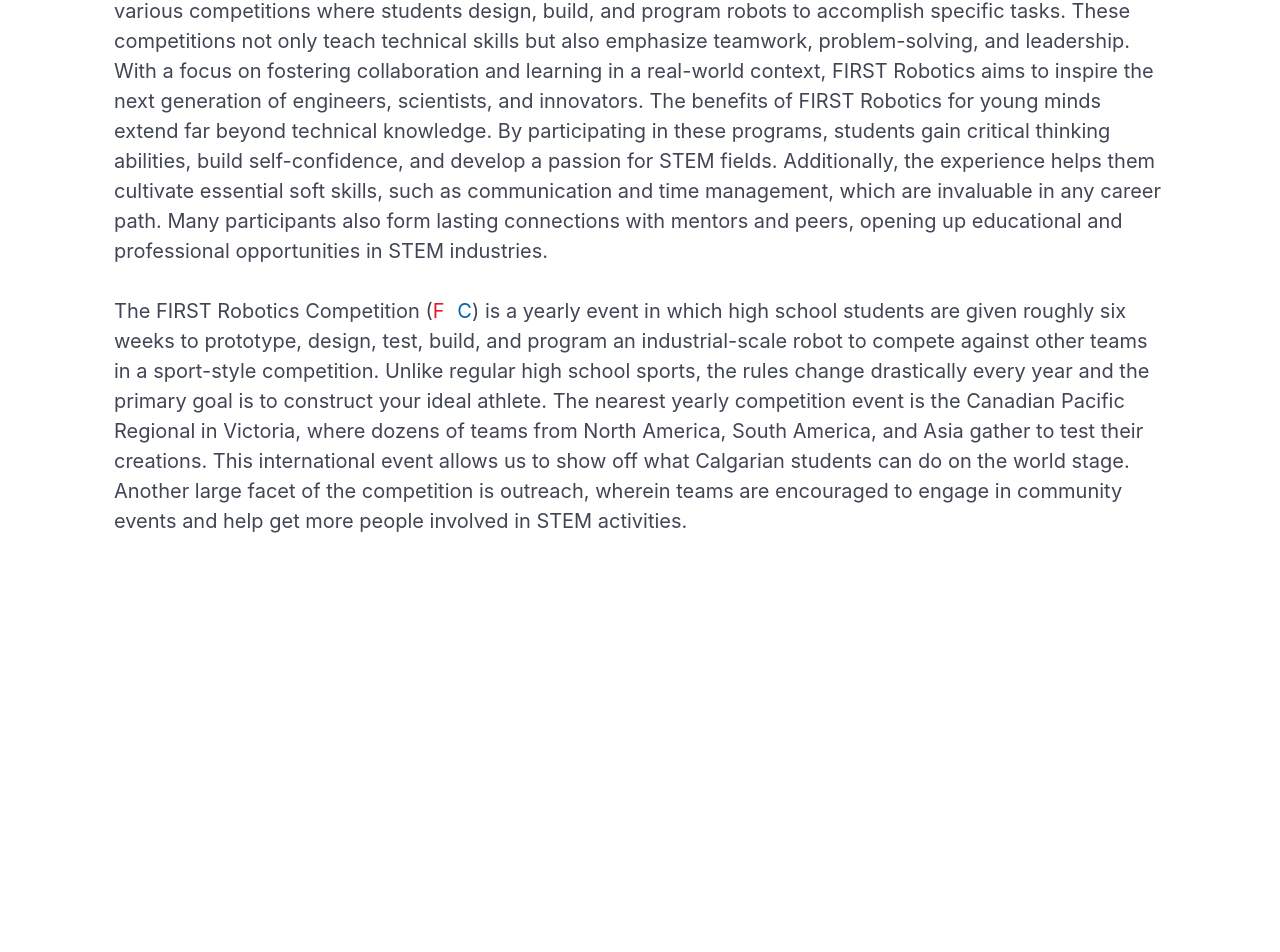
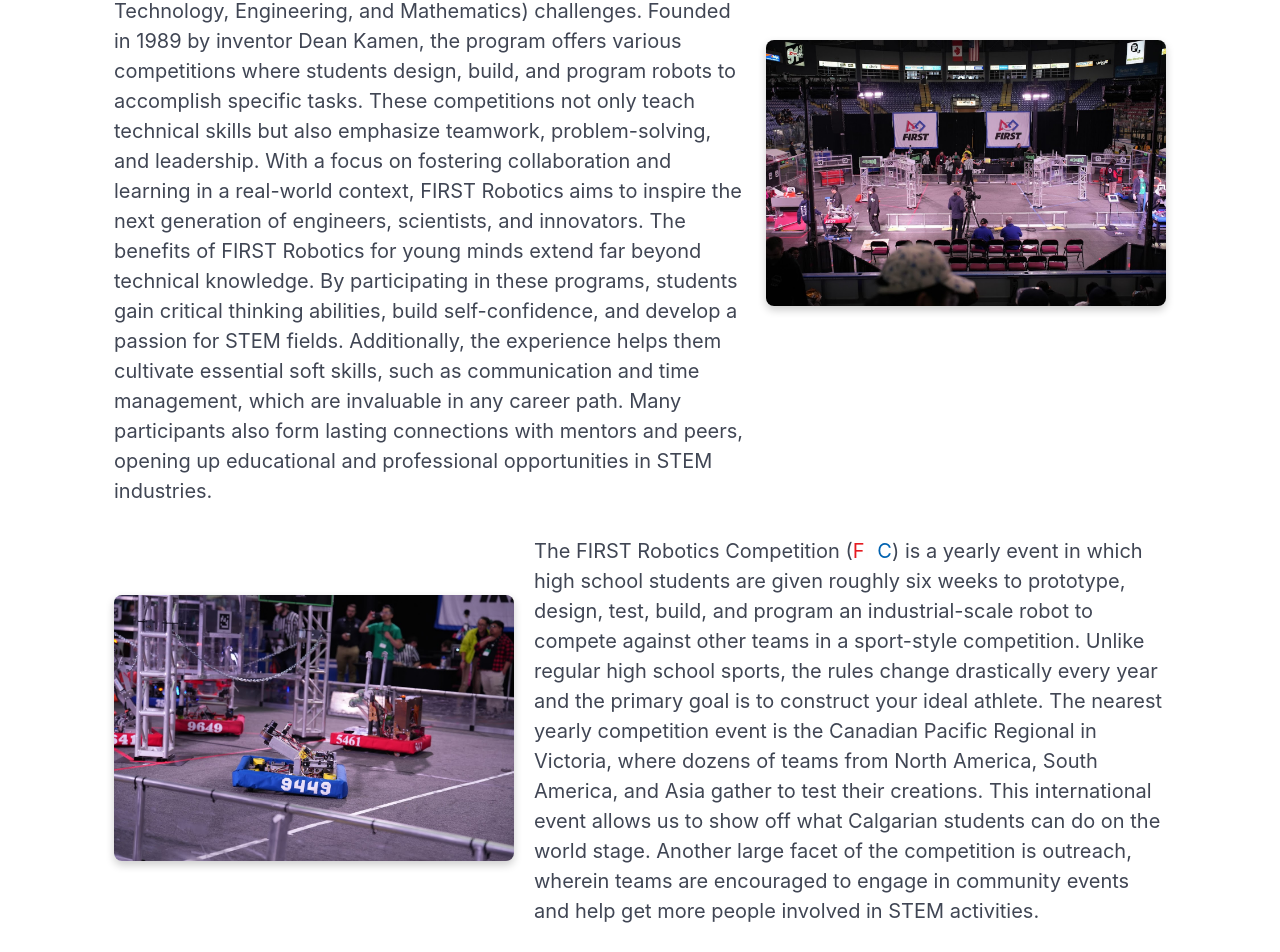
Before and after one commit to TheHiveFIRST/TheHiveWebsite, a React (Create React App) app in the folder frontend/: page /aboutus in a window 1280 px wide. Shown: the part 2316-3268 px from the top of the page. Before the commit the page ends 2950 px from the top, so only its background shows below. Built offline with nearby package versions, Linux system fonts and the light colour scheme; a web font is replaced by a local one.

Commit message:
Added pictures and styles!

```diff
--- a/frontend/src/components/AboutUs.css
+++ b/frontend/src/components/AboutUs.css
@@ -73,7 +73,7 @@
   .mt-5 {
     margin-top: 2rem; /* Spacing utility class */
   }
-  .teamName {
+  .astitle {
     font-size: 18mm ;
   }
   .about {
@@ -109,3 +109,52 @@
     gap: 30px; /* Space between the image and text */
     flex-wrap: wrap; /* Allow wrapping to prevent shrinkage */
   }
+  .frc-section {
+    display: flex;
+    flex-direction: column; /* Stack text and image container */
+    align-items: center;
+    justify-content: center;
+    padding: 50px;
+  }
+
+  .frc-content {
+    display: flex;
+    align-items: center; /* Align text and image vertically */
+    justify-content: space-between; /* Create space between text and image */
+    gap: 20px; /* Space between the text and image */
+    max-width: 1200px; /* Limit the overall width */
+  }
+
+  .frc-text {
+    flex: 1; /* Let the text take up available space */
+    text-align: left; /* Align text to the left */
+  }
+
+  .first-image-container {
+    flex-shrink: 0; /* Prevent the image from shrinking */
+    max-width: 400px; /* Set a maximum width for the image */
+  }
+
+  .first-image {
+    width: 100%; /* Make the image fill its container */
+    height: auto; /* Maintain the aspect ratio */
+    border-radius: 8px; /* Optional: rounded corners */
+    box-shadow: 0 4px 8px rgba(0, 0, 0, 0.2); /* Add a shadow for depth */
+  }
+  .frc-image-container {
+    flex-shrink: 0; /* Prevent the image from shrinking */
+    max-width: 400px; /* Set a maximum width for the image */
+  }
+
+  .frc-image {
+    width: 100%; /* Make the image fill its container */
+    height: auto; /* Maintain the aspect ratio */
+    border-radius: 8px; /* Optional: rounded corners */
+    box-shadow: 0 4px 8px rgba(0, 0, 0, 0.2); /* Add a shadow for depth */
+  }
+
+  .frc-bottom-text {
+    margin-top: 20px; /* Add space between the image and bottom text */
+    text-align: left; /* Align bottom text to the left */
+    max-width: 1200px; /* Limit the width of the bottom text */
+  }
--- a/frontend/src/components/AboutUs.js
+++ b/frontend/src/components/AboutUs.js
@@ -9,7 +9,8 @@
 import Blarhaj from './Assets/Static Icons/Blarhaj.png';
 import TeamRaining from './Assets/Static Icons/TeamRaining.png';
 import BeeWensieFar from './Assets/Static Icons/BeeWensieFar.png';
-
+import MultiRobots from './Assets/Static Icons/MultipleRobots.png';
+import First from './Assets/Static Icons/First.png'
 
 
 
@@ -35,7 +36,7 @@
   return (
     <div>
       <section className='title-section'>
-        <h1 className='title teamName'>
+        <h1 className='title astitle'>
           <span className='about'>About </span>
           <span className='us'>Us</span>
         </h1>
@@ -59,12 +60,31 @@
       </section>
       <h1 className='title'>What is <span className='F'>First </span><span className='R'>Robotics </span><span className='C'>Competition?</span></h1>
       <section id='frc' className='frc-section'>
-        <h1 className='is-size-5'>Ok, now you know more about us, but what is <span className='F'>F</span><span className='R'>R</span><span className='C'>C</span>?
-        <br></br><br></br><span className='F'>F</span><span className='R'>R</span><span className='C'>C</span> is hosted by FIRST, so let's start there. FIRST Robotics is an international organization that fosters innovation and creativity in young students by engaging them in hands-on STEM (Science, Technology, Engineering, and Mathematics) challenges. Founded in 1989 by inventor Dean Kamen, the program offers various competitions where students design, build, and program robots to accomplish specific tasks. These competitions not only teach technical skills but also emphasize teamwork, problem-solving, and leadership. With a focus on fostering collaboration and learning in a real-world context, FIRST Robotics aims to inspire the next generation of engineers, scientists, and innovators.
-        The benefits of FIRST Robotics for young minds extend far beyond technical knowledge. By participating in these programs, students gain critical thinking abilities, build self-confidence, and develop a passion for STEM fields. Additionally, the experience helps them cultivate essential soft skills, such as communication and time management, which are invaluable in any career path. Many participants also form lasting connections with mentors and peers, opening up educational and professional opportunities in STEM industries.
-        <br></br><br></br>
-        The FIRST Robotics Competition (<span className='F'>F</span><span className='R'>R</span><span className='C'>C</span>) is a yearly event in which high school students are given roughly six weeks to prototype, design, test, build, and program an industrial-scale robot to compete against other teams in a sport-style competition. Unlike regular high school sports, the rules change drastically every year and the primary goal is to construct your ideal athlete. The nearest yearly competition event is the Canadian Pacific Regional in Victoria, where dozens of teams from North America, South America, and Asia gather to test their creations. This international event allows us to show off what Calgarian students can do on the world stage. Another large facet of the competition is outreach, wherein teams are encouraged to engage in community events and help get more people involved in STEM activities.
-        </h1>
+        <div className='frc-content'>
+            <div className='frc-text'>
+                <h1 className='is-size-5'>
+                    Ok, now you know more about us, but what is <span className='F'>F</span><span className='R'>R</span><span className='C'>C</span>?
+                    <br /><br />
+                    <span className='F'>F</span><span className='R'>R</span><span className='C'>C</span> is hosted by FIRST, so let's start there. FIRST Robotics is an international organization that fosters innovation and creativity in young students by engaging them in hands-on STEM (Science, Technology, Engineering, and Mathematics) challenges. Founded in 1989 by inventor Dean Kamen, the program offers various competitions where students design, build, and program robots to accomplish specific tasks. These competitions not only teach technical skills but also emphasize teamwork, problem-solving, and leadership. With a focus on fostering collaboration and learning in a real-world context, FIRST Robotics aims to inspire the next generation of engineers, scientists, and innovators. The benefits of FIRST Robotics for young minds extend far beyond technical knowledge. By participating in these programs, students gain critical thinking abilities, build self-confidence, and develop a passion for STEM fields. Additionally, the experience helps them cultivate essential soft skills, such as communication and time management, which are invaluable in any career path. Many participants also form lasting connections with mentors and peers, opening up educational and professional opportunities in STEM industries.
+                </h1>
+            </div>
+            {/* Add the MultiRobots image to the right of the text */}
+            <div className="first-image-container">
+                <img src={First} alt="First arena" className="first-image" />
+            </div>
+        </div>
+
+        <div className='frc-content'>
+            {/* Add the MultiRobots image to the right of the text */}
+            <div className="frc-image-container">
+                <img src={MultiRobots} alt="FRC Robots" className="frc-image" />
+            </div>
+            <div className='frc-text'>
+                <h1 className='is-size-5'>
+                    The FIRST Robotics Competition (<span className='F'>F</span><span className='R'>R</span><span className='C'>C</span>) is a yearly event in which high school students are given roughly six weeks to prototype, design, test, build, and program an industrial-scale robot to compete against other teams in a sport-style competition. Unlike regular high school sports, the rules change drastically every year and the primary goal is to construct your ideal athlete. The nearest yearly competition event is the Canadian Pacific Regional in Victoria, where dozens of teams from North America, South America, and Asia gather to test their creations. This international event allows us to show off what Calgarian students can do on the world stage. Another large facet of the competition is outreach, wherein teams are encouraged to engage in community events and help get more people involved in STEM activities.
+                </h1>
+            </div>
+        </div>
       </section>
     </div>
   );
```
Also changed, not shown: frontend/src/components/Assets/Static Icons/First.png (added).
